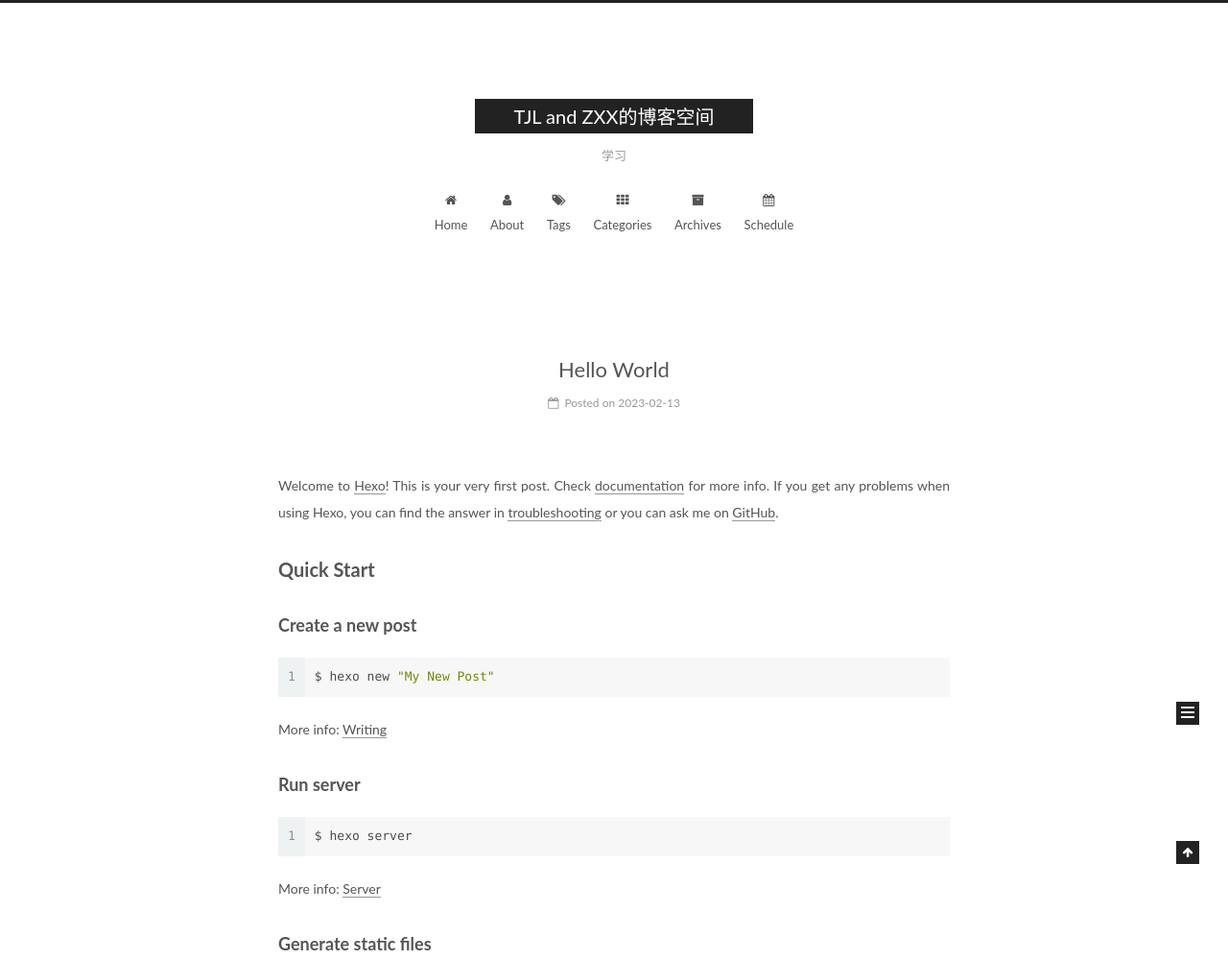
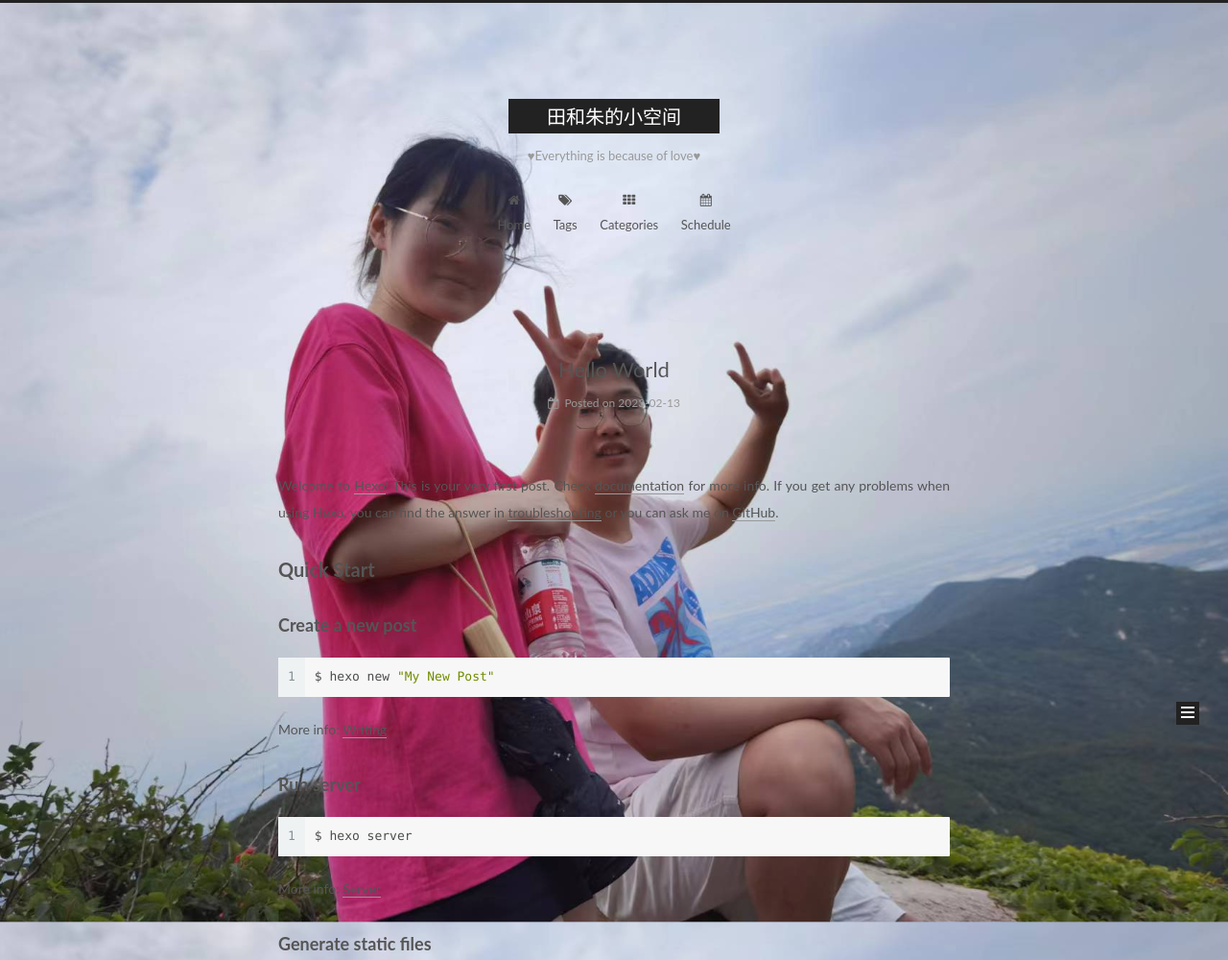
Before and after one commit to LongerTian/LongerTian.github.io, a plain HTML site: page index.html in a window 1280 px wide. Shown: the top 1000 px of the page at 96% size. Drawn offline with Linux system fonts and the light colour scheme.

Commit message:
Site updated: 2023-02-13 19:51:29

```diff
--- a/css/main.css
+++ b/css/main.css
@@ -1057,25 +1057,21 @@ pre .javascript .function {
   margin: 10px;
 }
 .back-to-top {
-  box-sizing: border-box;
-  position: fixed;
-  bottom: -100px;
-  right: 30px;
-  z-index: 1050;
-  padding: 0 6px;
-  width: 24px;
-  background: #222;
+  display: none;
+  margin: 20px -10px -20px;
+  background: #fff;
   font-size: 12px;
   opacity: 1;
-  color: #fff;
   cursor: pointer;
   text-align: center;
   -webkit-transform: translateZ(0);
-  transition-property: bottom;
   transition-duration: 0.2s;
   transition-timing-function: ease-in-out;
   transition-delay: 0s;
 }
+.back-to-top:hover {
+  opacity: 0.8;
+}
 @media (min-width: 768px) and (max-width: 991px) {
   .back-to-top {
     display: none !important;
@@ -1087,7 +1083,7 @@ pre .javascript .function {
   }
 }
 .back-to-top.back-to-top-on {
-  bottom: 19px;
+  display: block;
 }
 .header {
   background: transparent;
@@ -1822,7 +1818,7 @@ pre .javascript .function {
   width: 4px;
   height: 4px;
   border-radius: 50%;
-  background: #f2544d;
+  background: #ffff4d;
 }
 .links-of-blogroll {
   font-size: 13px;
@@ -2660,3 +2656,15 @@ embed {
 .links-of-blogroll-inline .links-of-blogroll-item {
   display: inline-block;
 }
+@media screen and (min-width: 1200px) {
+  body {
+    background-image: url("/images/background.jpg");
+    background-repeat: no-repeat;
+    background-attachment: fixed;
+    background-position: 50% 50%;
+    background-size: cover;
+  }
+  #footer a {
+    color: #eee;
+  }
+}
--- a/index.html
+++ b/index.html
@@ -79,12 +79,15 @@
 
 
 
+<meta name="description" content="分享爱情|分享快乐|分享学习">
 <meta property="og:type" content="website">
-<meta property="og:title" content="TJL and ZXX的博客空间">
+<meta property="og:title" content="田和朱的小空间">
 <meta property="og:url" content="https://longertian.github.io/index.html">
-<meta property="og:site_name" content="TJL and ZXX的博客空间">
+<meta property="og:site_name" content="田和朱的小空间">
+<meta property="og:description" content="分享爱情|分享快乐|分享学习">
 <meta property="og:locale" content="zh_SN">
-<meta property="article:author" content="John Doe">
+<meta property="article:author" content="龙Sir">
+<meta property="article:tag" content="love | learn | live">
 <meta name="twitter:card" content="summary">
 
 
@@ -95,7 +98,7 @@
     root: '',
     scheme: 'Muse',
     version: '5.1.4',
-    sidebar: {"position":"left","display":"post","offset":12,"b2t":false,"scrollpercent":false,"onmobile":false},
+    sidebar: {"position":"left","display":"post","offset":12,"b2t":true,"scrollpercent":false,"onmobile":false},
     fancybox: true,
     tabs: true,
     motion: {"enable":true,"async":false,"transition":{"post_block":"fadeIn","post_header":"slideDownIn","post_body":"slideDownIn","coll_header":"slideLeftIn","sidebar":"slideUpIn"}},
@@ -121,7 +124,7 @@
 
 
 
-  <title>TJL and ZXX的博客空间</title>
+  <title>田和朱的小空间</title>
 
 
 
@@ -152,12 +155,12 @@
     <div class="custom-logo-site-title">
       <a href="/"  class="brand" rel="start">
         <span class="logo-line-before"><i></i></span>
-        <span class="site-title">TJL and ZXX的博客空间</span>
+        <span class="site-title">田和朱的小空间</span>
         <span class="logo-line-after"><i></i></span>
       </a>
     </div>
 
-        <p class="site-subtitle">学习</p>
+        <p class="site-subtitle">♥Everything is because of love♥</p>
 
   </div>
 
@@ -187,16 +190,6 @@
         </li>
 
 
-        <li class="menu-item menu-item-about">
-          <a href="/about/%20" rel="section">
-
-              <i class="menu-item-icon fa fa-fw fa-user"></i> <br />
-
-            About
-          </a>
-        </li>
-
-
         <li class="menu-item menu-item-tags">
           <a href="/tags/%20" rel="section">
 
@@ -213,16 +206,6 @@
               <i class="menu-item-icon fa fa-fw fa-th"></i> <br />
 
             Categories
-          </a>
-        </li>
-
-
-        <li class="menu-item menu-item-archives">
-          <a href="/archives/%20" rel="section">
-
-              <i class="menu-item-icon fa fa-fw fa-archive"></i> <br />
-
-            Archives
           </a>
         </li>
 
@@ -278,7 +261,7 @@
     </span>
 
     <span hidden itemprop="publisher" itemscope itemtype="http://schema.org/Organization">
-      <meta itemprop="name" content="TJL and ZXX的博客空间">
+      <meta itemprop="name" content="田和朱的小空间">
     </span>
 
 
@@ -432,7 +415,7 @@
 
               <div class="site-state-item site-state-posts">
 
-                <a href="/archives/%20%7C%7C%20archive">
+                <a href="/archives">
 
                   <span class="site-state-item-count">1</span>
                   <span class="site-state-item-name">posts</span>
@@ -464,6 +447,11 @@
 
 
 
+        <div class="back-to-top">
+          <i class="fa fa-arrow-up"></i>
+
+        </div>
+
 
     </div>
   </aside>
@@ -479,7 +467,7 @@
   <span class="with-love">
     <i class="fa fa-user"></i>
   </span>
-  <span class="author" itemprop="copyrightHolder">John Doe</span>
+  <span class="author" itemprop="copyrightHolder">龙Sir</span>
 
 
 </div>
@@ -510,11 +498,6 @@
       </div>
     </footer>
 
-
-      <div class="back-to-top">
-        <i class="fa fa-arrow-up"></i>
-
-      </div>
 
 
 
@@ -658,3 +641,5 @@
 
 </body>
 </html>
+<!-- 页面点击小红心 -->
+<script type="text/javascript" src="/js/src/clicklove.js"></script>
```
Also changed, not shown: 2023/02/13/hello-world/index.html (+17 -34 lines), archives/2023/02/index.html (+19 -34 lines), archives/2023/index.html (+19 -34 lines), archives/index.html (+19 -34 lines), js/src/clicklove.js (added, +1 -0 lines), images/avatar.png (added), images/background.jpg (added), images/wechatpay.jpg (added).
